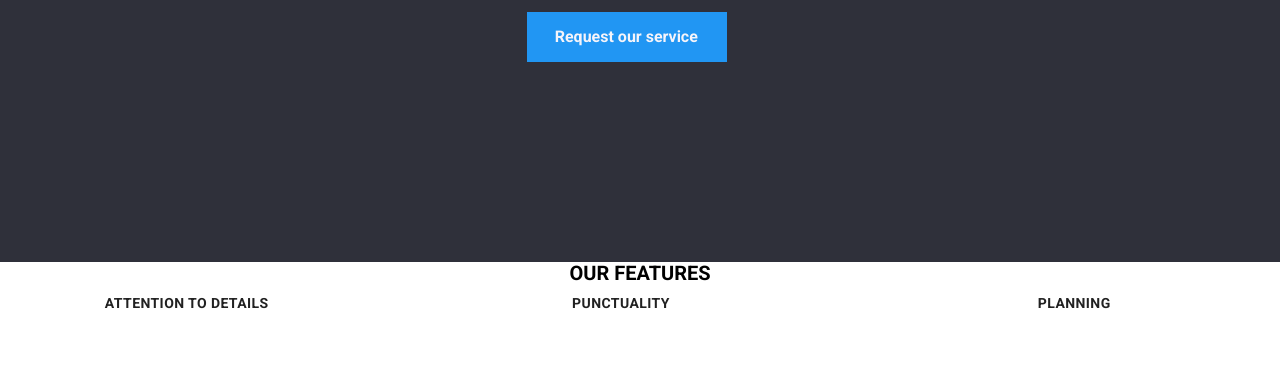
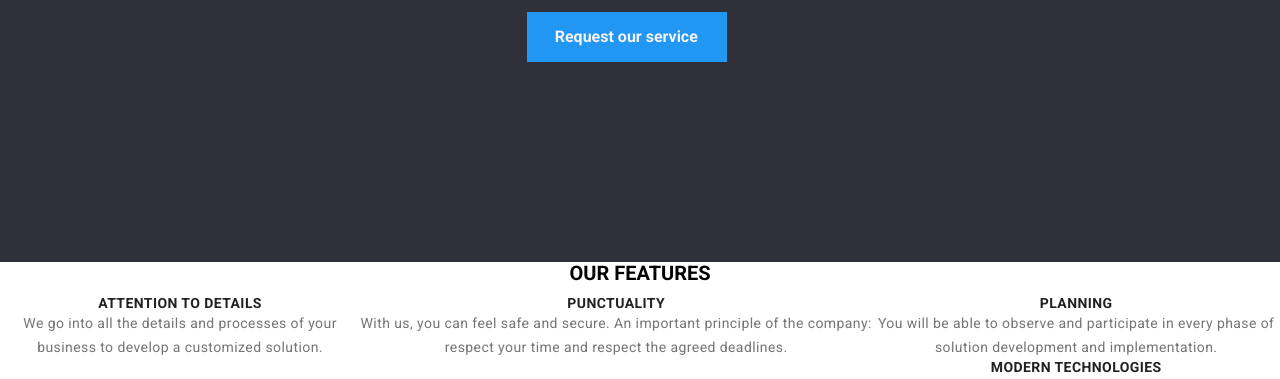
Before and after one commit to Deathshamhd/goit-markup-hw-03, a plain HTML site: page index.html in a window 1280 px wide. Shown: the part 419-798 px from the top of the page. Drawn offline with nearby package versions, Linux system fonts and the light colour scheme.

Commit message:
update.css

```diff
--- a/css/style.css
+++ b/css/style.css
@@ -296,18 +296,12 @@ color: var(--light-background-color);
 }
 
 
+.container-feature
 
+{
+    flex-direction: row;
+}
 
-
-
-
-
-.feature-section
-{
-
-
-
-}
 .feature-Call
 {
 
@@ -328,6 +322,8 @@ text-transform: uppercase;
 text-align: center;
 
 margin-bottom: 10px;
+
+
 
 
 
@@ -355,16 +351,22 @@ margin-bottom: 10px;
 
 .feature-list
 {
+
+
 display: flex;
+
+justify-content: space-evenly;
+
+
 }
 
 .feature-text
 {
-    align-content: center;
 
-    text-align: center;
+    margin: top 9px;
 
-    margin: 90px;
+    margin: right 30px;
+
 }
 
 
@@ -380,6 +382,7 @@ display: flex;
     line-height: calc(24/14);
 
     letter-spacing: 0.03em;
+
 
 
 
@@ -644,6 +647,8 @@ align-items: center;
 
 
 
+
+
 }
 
 .footer-logo
```
